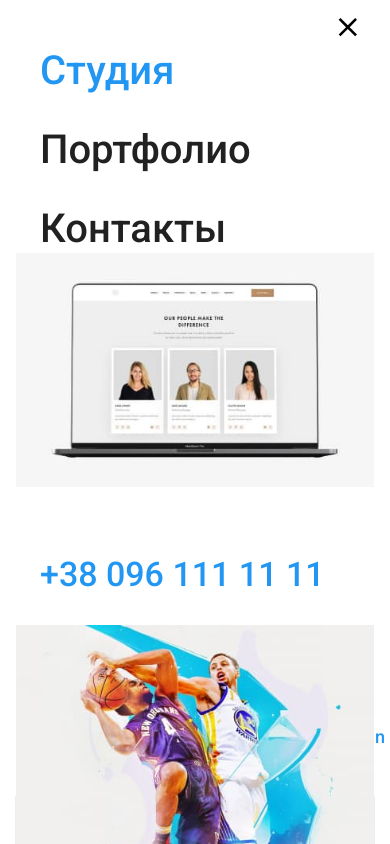
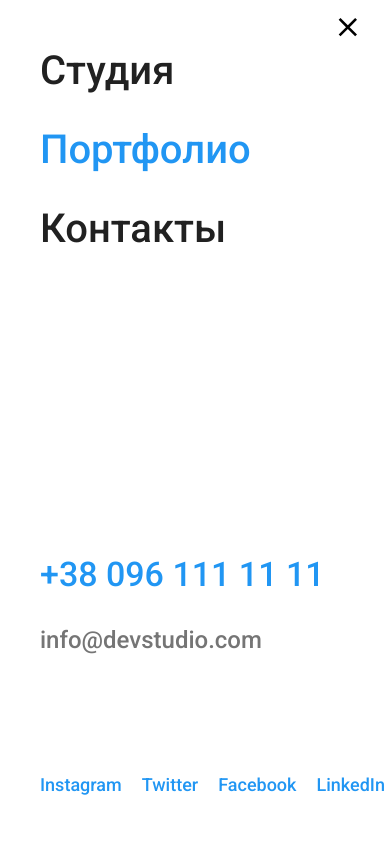
Before and after one commit to Vasiliska-A/goit-markup-hw-08, a plain HTML site: page portfolio.html in a window 390 px wide. Both pictures are taken after a click on the button 347 px from the left and 29 px from the top of the page. Shown: the top 844 px of the page. Drawn offline with nearby package versions, Linux system fonts and the light colour scheme.

Commit message:
finished modal and  mobile menu

```diff
--- a/js/mobile-menu.js
+++ b/js/mobile-menu.js
@@ -8,6 +8,11 @@
       openMenuBtn.getAttribute('aria-expanded') === 'true' || false;
     openMenuBtn.setAttribute('aria-expanded', !isMenuOpen);
     mobileMenu.classList.toggle('is-open');
+
+  const scrollLockMethod = !isMenuOpen
+      ? 'disableBodyScroll'
+      : 'enableBodyScroll';
+    bodyScrollLock[scrollLockMethod](document.body);
   };
 
   openMenuBtn.addEventListener('click', toggleMenu);
@@ -15,7 +20,7 @@
 
   // Закрываем мобильное меню на более широких экранах
   // в случае изменения ориентации устройства.
-  window.matchMedia('(min-width: 600px)').addEventListener('change', e => {
+  window.matchMedia('(min-width: 768px)').addEventListener('change', e => {
     if (!e.matches) return;
     mobileMenu.classList.remove('is-open');
     openMenuBtn.setAttribute('aria-expanded', false);
--- a/portfolio.html
+++ b/portfolio.html
@@ -27,15 +27,14 @@
           <div class="menu-container js-menu-container" id="menu-container">
             <ul class="nav-list">
               <li class="nav-list__item">
-                <a
-                  href="./index.html"
-                  class="nav-list__link nav-list__link--current"
-                >
-                  Студия
-                </a>
+                <a href="./index.html" class="nav-list__link"> Студия </a>
               </li>
               <li class="nav-list__item">
-                <a href="./portfolio.html" class="nav-list__link">Портфолио</a>
+                <a
+                  href="./portfolio.html"
+                  class="nav-list__link nav-list__link--current"
+                  >Портфолио</a
+                >
               </li>
               <li class="nav-list__item">
                 <a href="#" class="nav-list__link">Контакты</a>
@@ -132,7 +131,6 @@
               <button class="portfolio-btn">Маркетинг</button>
             </li>
           </ul>
-
           <ul class="projects">
             <li class="project__item">
               <a
--- a/sass/components/_modal.scss
+++ b/sass/components/_modal.scss
@@ -8,7 +8,7 @@
   height: 100%;
   overflow-y: scroll;
   background-color: rgba(0, 0, 0, 0.2);
-
+  z-index: 2;
   opacity: 1;
 
   @include transition(opacity);
@@ -24,6 +24,7 @@
   position: absolute;
   top: 50%;
   left: 50%;
+  transform: translate(-50%, -50%) scale(1);
 
   padding: 40px;
 
@@ -32,7 +33,6 @@
     0px 2px 1px rgba(0, 0, 0, 0.2);
   border-radius: 4px;
 
-  transform: translate(-50%, -50%) scale(1);
   @include transition(transform);
 
   .backdrop.is-hidden & {
@@ -40,18 +40,15 @@
   }
 
   @media screen and (max-width: 1199px) {
-    width: 450px;
-    height: 609px;
+    max-width: 450px;
   }
 
   @media screen and (max-width: 479px) {
     width: 100vw;
-    height: 609px;
   }
 
   @media screen and (min-width: 1200px) {
     width: 528px;
-    height: 581px;
   }
 }
 
--- a/sass/layout/_header.scss
+++ b/sass/layout/_header.scss
@@ -21,17 +21,18 @@
 }
 
 .menu-container {
+  background-color: var(--white-text-background-color);
+  z-index: 1;
+
   @media screen and (max-width: 767px) {
     display: none;
-    width: 100vw;
-    height: 796px;
-    position: absolute;
+    position: fixed;
     top: 0;
     left: 0;
+    width: 100vw;
+    height: 100vh;
 
     padding: 48px 40px;
-
-    background-color: var(--white-text-background-color);
   }
 
   &.is-open {
@@ -81,8 +82,6 @@
     width: 100%;
   }
 }
-
-// правий марджін на лого на моб версії треба забрати і перевірити чи потрібен він на інших версіях?
 
 .nav-list {
   @media screen and (max-width: 767px) {
```
Also changed, not shown: css/main.css, css/main.min.css, 2 other files.
